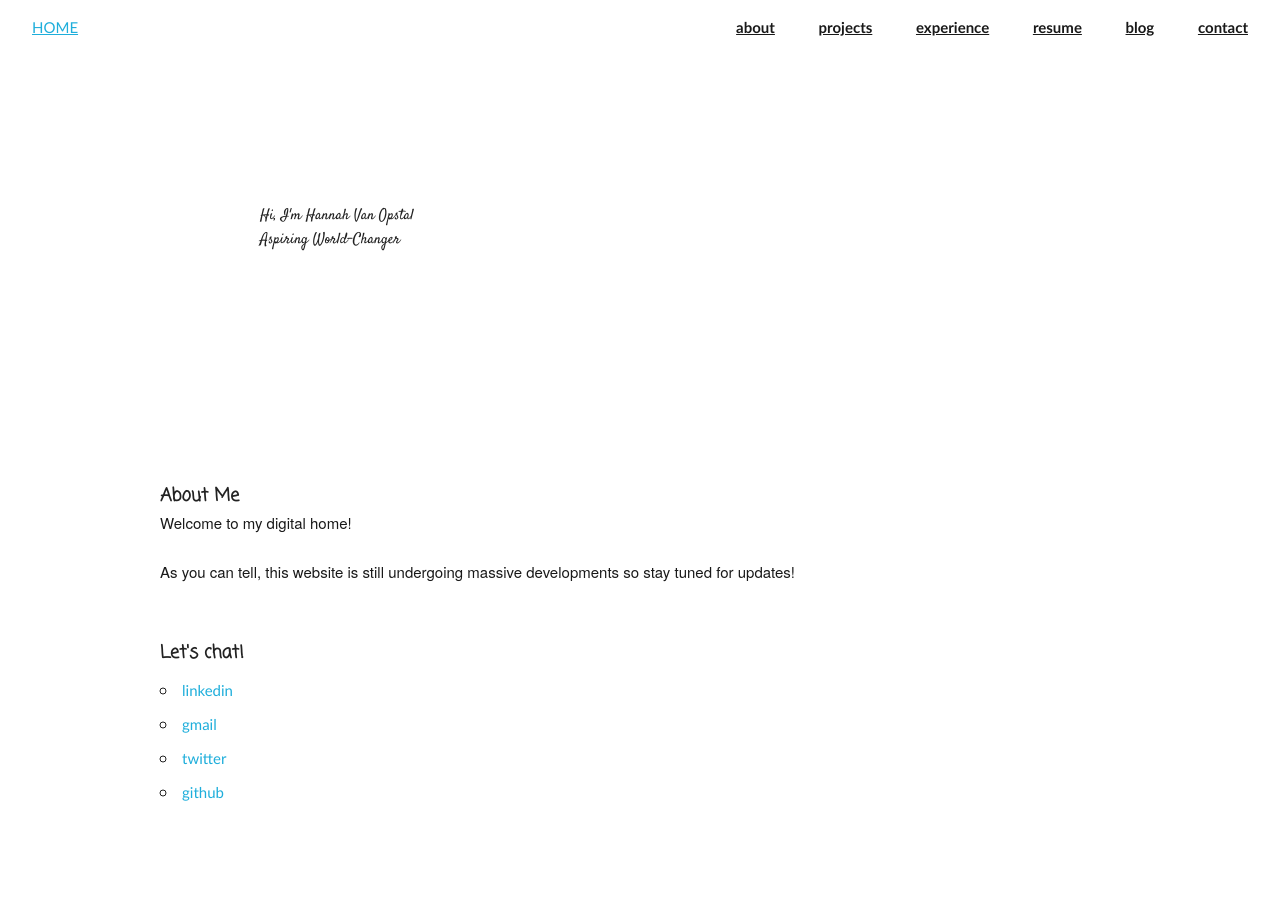
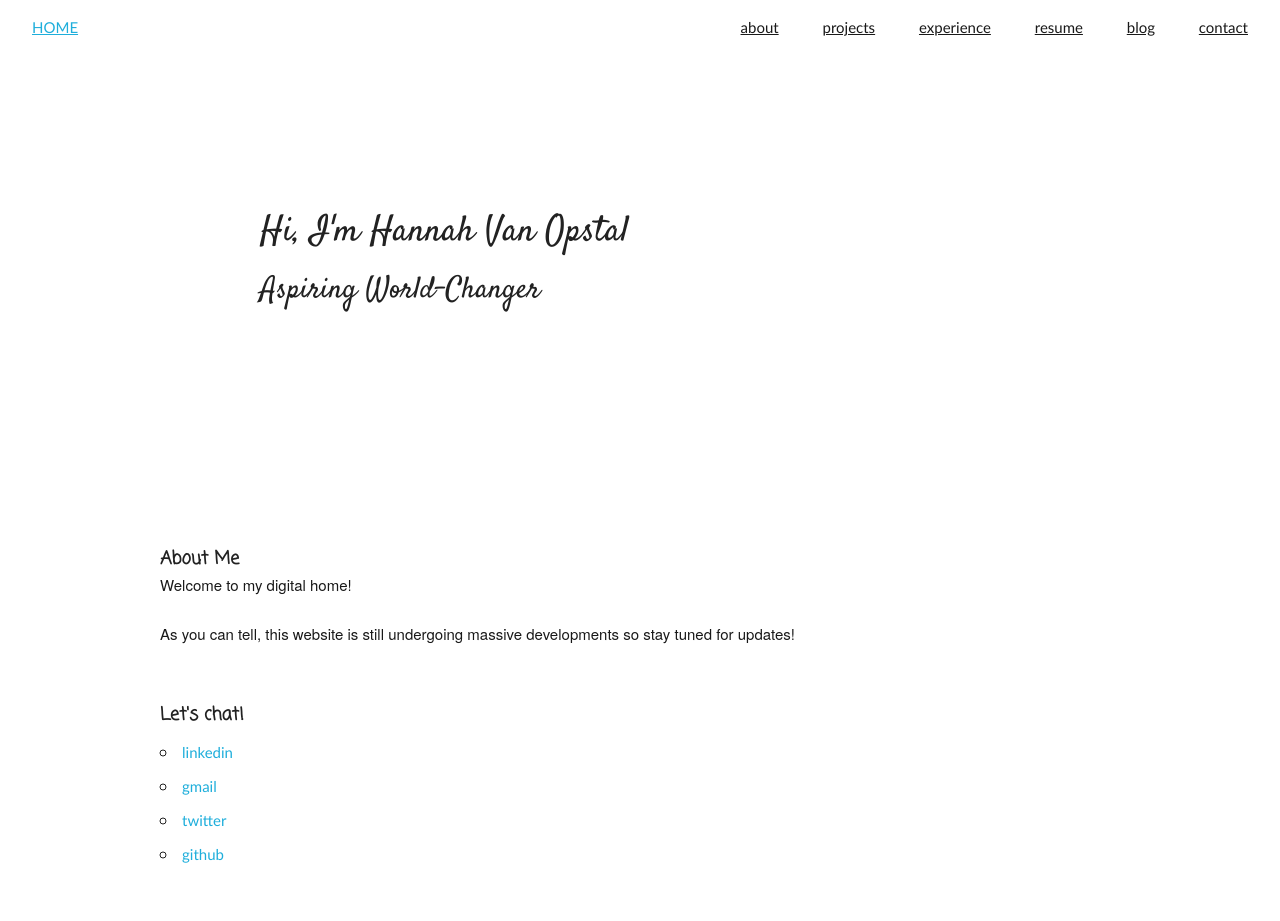
Before and after one commit to hvanopstal/hvanopstal.github.io, a Jekyll site: the page index.html, which Jekyll copies as it is, in a window 1280 px wide. Built offline with Jekyll 4.4.1, drawn with Linux system fonts in a browser that asks for light colours; some web fonts are replaced; before the commit the page ends 900 px from its top, so only the background shows below that.

Commit message:
Update main.css

```diff
--- a/css/main.css
+++ b/css/main.css
@@ -12,17 +12,17 @@
 .container {
   width: 95%;
 }
+<!--
 nav ul, footer ul {
   font-family: "Calibri", Arial;
   padding: 5px 15px;
   list-style: none;
-  font-weight: bold;
 }
 nav ul li, footer ul li {
   display: inline;
   text-align: center;
-  list-style: none;
 }
+-->
 a { <!-- link elements -->
   text-decoration: none;
   font-family: Calibri, Arial;
@@ -54,6 +54,8 @@
   margin: 0px auto;
   border-top: 3px dotted #33CCFF;
   font-family: "Calibri", Arial;
+  list-style: none;
+  text-decoration: none;
 }
 ul.posts {
   margin: 20px auto 40px;
@@ -90,10 +92,10 @@
   margin-top: 150px;
   margin-bottom: 200px;
 }
-  .intro.intro-welcome {
+  .intro-welcome {
     font-size: 2.4em;
   }
-  .intro.intro-jobtitle {
+  .intro-jobtitle {
     font-size: 2em;
     margin-top: 5px;
   }
```
